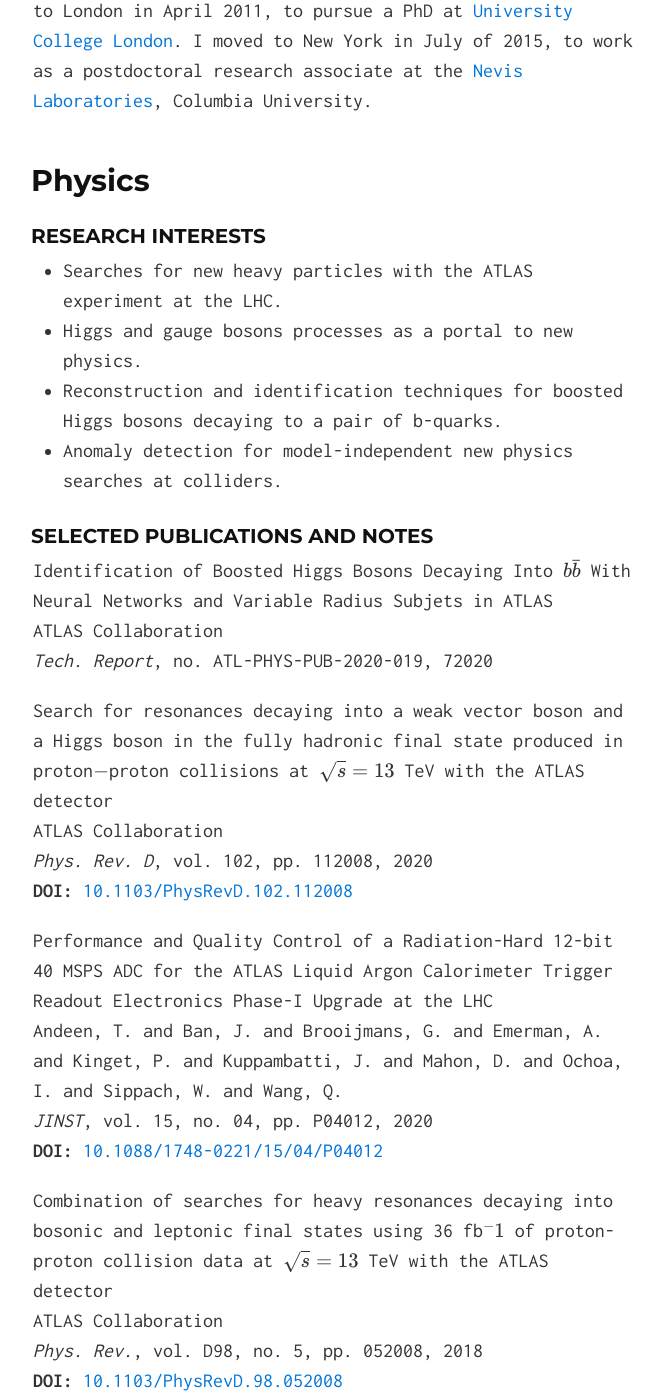
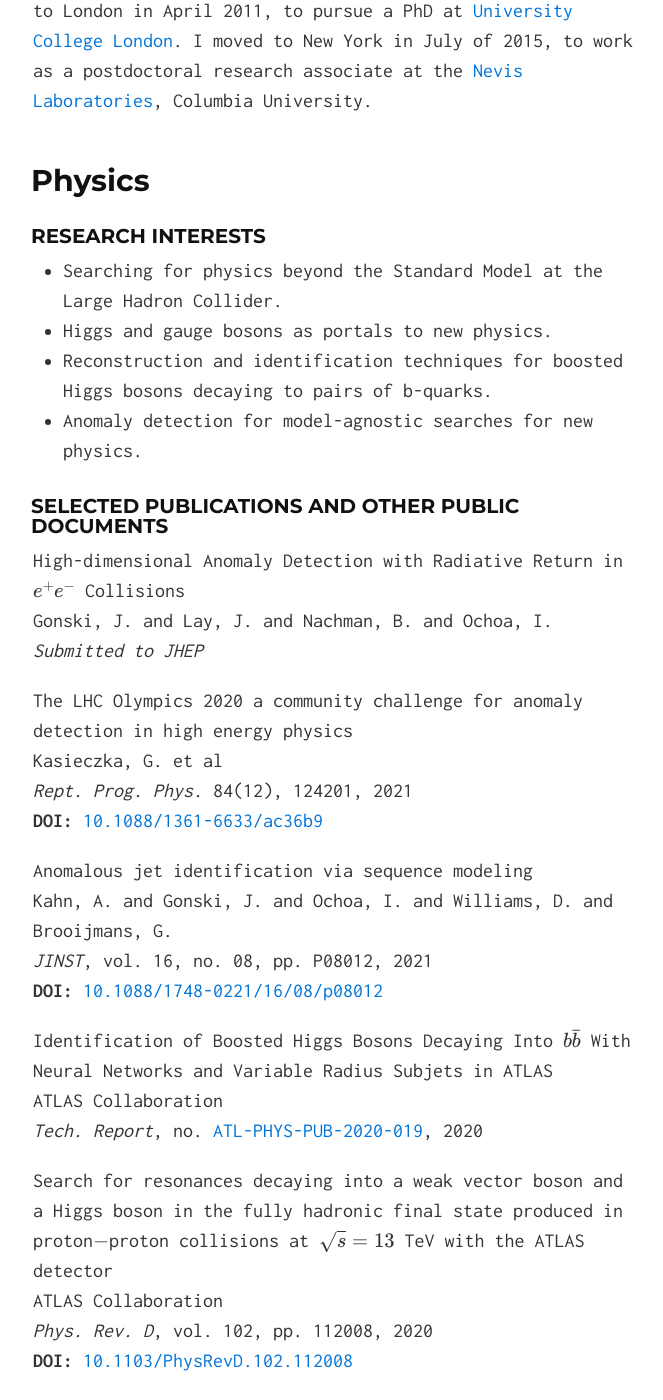
Before and after one commit to inesochoa/inesochoa.github.io, a Jekyll site: the page built from index.md, in a window 1280 px wide and 1400 px high, scrolled down 524 px. Shown: the whole window, without its empty margins (307-970 px from the left). Built offline with Jekyll 4.4.1, drawn with Linux system fonts in a browser that asks for light colours; formulas are drawn with MathJax 3; some of the changed text lies outside the part shown.

Commit message:
update Feb 2022

```diff
--- a/index.md
+++ b/index.md
@@ -15,23 +15,23 @@ In 2010, I completed my undergraduate studies in Physics at [Universidade de Coi
 ## Physics
 
 ### Research Interests
-* Searches for new heavy particles with the ATLAS experiment at the LHC.
-* Higgs and gauge bosons processes as a portal to new physics.
-* Reconstruction and identification techniques for boosted Higgs bosons decaying to a pair of b-quarks.
-* Anomaly detection for model-independent new physics searches at colliders.
+* Searching for physics beyond the Standard Model at the Large Hadron Collider.
+* Higgs and gauge bosons as portals to new physics.
+* Reconstruction and identification techniques for boosted Higgs bosons decaying to pairs of b-quarks.
+* Anomaly detection for model-agnostic searches for new physics.
 
 [comment]: #* Jet substructure ([Run 1 paper](https://arxiv.org/abs/1306.4945) and [Boosted H(bb) paper](https://arxiv.org/abs/1506.04973))
 [comment]: #* Higgs boson searches ([Run 1 VH(bb) paper](https://arxiv.org/abs/1409.6212))
 [comment]: #* Electronics upgrade of LAr calorimeter
 
-### Selected publications and notes
+### Selected publications and other public documents
 {% include_relative publist.md %}
 
 ### Teaching and Outreach
 
 * [Entrevista](https://observador.pt/2021/02/01/ines-a-procura-da-nova-fisica/) com o Observador sobre projecto La Caixa.
 * Instructor at the [Science Honours Program](http://www.columbia.edu/cu/shp/calendar.html) Particle Physics course.
-* Demonstrator at several ["Hands on Particle Physics"](http://physicsmasterclasses.org/) masterclasses in Coimbra and London.
+* Instructor at several ["Hands on Particle Physics"](http://physicsmasterclasses.org/) masterclasses in Coimbra and London.
 
 
 ## Music
@@ -43,4 +43,7 @@ In 2010, I completed my undergraduate studies in Physics at [Universidade de Coi
 ![o rapaz estranho]({{ site.url }}/assets/bass.jpg)
 
 ## Contact
-[iNSPIRE](https://inspirehep.net/authors/1079140)/[Linkedin](https://www.linkedin.com/in/inesochoa/)/[GitHub](https://github.com/miochoa)
+[iNSPIRE](https://inspirehep.net/authors/1079140)/[Linkedin](https://www.linkedin.com/in/inesochoa/)/[GitHub](https://github.com/inesochoa)
+
+
+Last modified: February 12, 2022
--- a/publist.md
+++ b/publist.md
@@ -1,14 +1,31 @@
+{:.paper}
+<span>High-dimensional Anomaly Detection with Radiative Return in $$e^{+}e^{-}$$ Collisions</span>{:.papertitle}
+<span>Gonski, J. and Lay, J. and Nachman, B. and Ochoa, I.</span>{:.authors}
+<span>_Submitted to JHEP_</span>{:.journal}
+
+{:.paper}
+<span>The LHC Olympics 2020 a community challenge for anomaly detection in high energy physics</span>{:.papertitle}
+<span>Kasieczka, G. et al</span>{:.authors}
+<span>_Rept. Prog. Phys._ 84(12), 124201, 2021</span>{:.journal}
+<span>**DOI:** [10.1088/1361-6633/ac36b9](https://doi.org/10.1088/1361-6633/ac36b9)</span>{:.doi}
+
+{:.paper}
+<span>Anomalous jet identification via sequence modeling</span>{:.papertitle}
+<span>Kahn, A. and Gonski, J. and Ochoa, I. and Williams, D. and Brooijmans, G.</span>{:.authors}
+<span>_JINST_, vol. 16, no. 08, pp. P08012, 2021</span>{:.journal}
+<span>**DOI:** [10.1088/1748-0221/16/08/p08012](https://doi.org/10.1088/1748-0221/16/08/p08012)</span>{:.doi}
+
 {:.paper}
 <span>Identification of Boosted Higgs Bosons Decaying Into
 $$b\bar{b}$$ With Neural Networks and Variable Radius Subjets
 in ATLAS</span>{:.papertitle}
 <span>ATLAS Collaboration</span>{:.authors}
-<span>_Tech. Report_, no. ATL-PHYS-PUB-2020-019, 72020</span>{:.journal}
+<span>_Tech. Report_, no. [ATL-PHYS-PUB-2020-019](https://atlas.web.cern.ch/Atlas/GROUPS/PHYSICS/PUBNOTES/ATL-PHYS-PUB-2020-019/), 2020</span>{:.journal}
 
 {:.paper}
 <span>Search for resonances decaying into a weak vector boson and a Higgs boson in the fully hadronic final state produced in proton$$-$$proton collisions at $$\sqrt{s} = 13$$ TeV with the ATLAS detector</span>{:.papertitle}
 <span>ATLAS Collaboration</span>{:.authors}
-<span>_Phys. Rev. D_, vol. 102, pp. 112008,  2020</span>{:.journal}
+<span>_Phys. Rev. D_, vol. 102, pp. 112008, 2020</span>{:.journal}
 <span>**DOI:** [10.1103/PhysRevD.102.112008](https://dx.doi.org/10.1103/PhysRevD.102.112008)</span>{:.doi}
 
 {:.paper}
@@ -16,7 +33,7 @@ in ATLAS</span>{:.papertitle}
 <span>Andeen, T. and Ban, J. and Brooijmans, G. and Emerman, A.
 and Kinget, P. and Kuppambatti, J. and Mahon, D. and
 Ochoa, I. and Sippach, W. and Wang, Q.</span>{:.authors}
-<span>_JINST_, vol. 15, no. 04, pp. P04012,  2020</span>{:.journal}
+<span>_JINST_, vol. 15, no. 04, pp. P04012, 2020</span>{:.journal}
 <span>**DOI:** [10.1088/1748-0221/15/04/P04012](https://dx.doi.org/10.1088/1748-0221/15/04/P04012)</span>{:.doi}
 
 {:.paper}
@@ -25,7 +42,7 @@ into bosonic and leptonic final states using
 36 fb$$^-1$$ of proton-proton collision data at
 $$\sqrt{s} = 13$$ TeV with the ATLAS detector</span>{:.papertitle}
 <span>ATLAS Collaboration</span>{:.authors}
-<span>_Phys. Rev._, vol. D98, no. 5, pp. 052008,  2018</span>{:.journal}
+<span>_Phys. Rev._, vol. D98, no. 5, pp. 052008, 2018</span>{:.journal}
 <span>**DOI:** [10.1103/PhysRevD.98.052008](https://dx.doi.org/10.1103/PhysRevD.98.052008)</span>{:.doi}
 
 {:.paper}
@@ -33,7 +50,7 @@ $$\sqrt{s} = 13$$ TeV with the ATLAS detector</span>{:.papertitle}
 a new particle $$X$$ in the $$XH \to qqbb$$ final state with
 the ATLAS detector</span>{:.papertitle}
 <span>ATLAS Collaboration</span>{:.authors}
-<span>_Phys. Lett._, vol. B779, pp. 24-45,  2018</span>{:.journal}
+<span>_Phys. Lett._, vol. B779, pp. 24-45, 2018</span>{:.journal}
 <span>**DOI:** [10.1016/j.physletb.2018.01.042](https://dx.doi.org/10.1016/j.physletb.2018.01.042)</span>{:.doi}
 
 {:.paper}
@@ -41,7 +58,7 @@ the ATLAS detector</span>{:.papertitle}
 detector using $$  t \overline{t} $$ events at $$ \sqrt{s}=13 $$
 TeV</span>{:.papertitle}
 <span>ATLAS Collaboration</span>{:.authors}
-<span>_JHEP_, vol. 08, pp. 089,  2018</span>{:.journal}
+<span>_JHEP_, vol. 08, pp. 089, 2018</span>{:.journal}
 <span>**DOI:** [10.1007/JHEP08(2018)089](https://dx.doi.org/10.1007/JHEP08(2018)089)</span>{:.doi}
 
 {:.paper}
@@ -51,7 +68,7 @@ $$q\bar{q}^(\prime)b\bar{b}$$ final state in $$pp$$
 collisions at $$\sqrt{s} = 13$$ TeV with the ATLAS
 detector</span>{:.papertitle}
 <span>ATLAS Collaboration</span>{:.authors}
-<span>_Phys. Lett._, vol. B774, pp. 494-515,  2017</span>{:.journal}
+<span>_Phys. Lett._, vol. B774, pp. 494-515, 2017</span>{:.journal}
 <span>**DOI:** [10.1016/j.physletb.2017.09.066](https://dx.doi.org/10.1016/j.physletb.2017.09.066)</span>{:.doi}
 
 {:.paper}
@@ -61,15 +78,15 @@ and a Higgs boson in the $$\ell^+ \ell^- b\bar b$$, $$\ell
 $$pp$$ collisions at $$\sqrt s = 13$$ TeV with the ATLAS
 detector</span>{:.papertitle}
 <span>ATLAS Collaboration</span>{:.authors}
-<span>_Phys. Lett._, vol. B765, pp. 32-52,  2017</span>{:.journal}
+<span>_Phys. Lett._, vol. B765, pp. 32-52, 2017</span>{:.journal}
 <span>**DOI:** [10.1016/j.physletb.2016.11.045](https://dx.doi.org/10.1016/j.physletb.2016.11.045)</span>{:.doi}
 
 {:.paper}
 <span>Boosted Higgs $$ \rightarrow  b\bar{b}$$ in vector-boson
 associated production at 14 TeV</span>{:.papertitle}
-<span>Butterworth, Jonathan M. and Ochoa, Inês and Scanlon,
-Tim</span>{:.authors}
-<span>_Eur. Phys. J._, vol. C75, no. 8, pp. 366,  2015</span>{:.journal}
+<span>Butterworth, J. M. and Ochoa, I. and Scanlon,
+T.</span>{:.authors}
+<span>_Eur. Phys. J._, vol. C75, no. 8, pp. 366, 2015</span>{:.journal}
 <span>**DOI:** [10.1140/epjc/s10052-015-3592-5](https://dx.doi.org/10.1140/epjc/s10052-015-3592-5)</span>{:.doi}
 
 {:.paper}
@@ -77,7 +94,7 @@ Tim</span>{:.authors}
 Higgs boson in associated $$(W/Z)H$$ production with the
 ATLAS detector</span>{:.papertitle}
 <span>ATLAS Collaboration</span>{:.authors}
-<span>_JHEP_, vol. 1501, pp. 069,  2015</span>{:.journal}
+<span>_JHEP_, vol. 1501, pp. 069, 2015</span>{:.journal}
 <span>**DOI:** [10.1007/JHEP01(2015)069](https://dx.doi.org/10.1007/JHEP01(2015)069)</span>{:.doi}
 
 {:.paper}
@@ -85,5 +102,5 @@ ATLAS detector</span>{:.papertitle}
 jets in proton-proton collisions at $$\sqrt{s}$$ = 7 TeV
 using the ATLAS detector</span>{:.papertitle}
 <span>ATLAS Collaboration</span>{:.authors}
-<span>_JHEP_, vol. 09, pp. 076,  2013</span>{:.journal}
+<span>_JHEP_, vol. 09, pp. 076, 2013</span>{:.journal}
 <span>**DOI:** [10.1007/JHEP09(2013)076](https://dx.doi.org/10.1007/JHEP09(2013)076)</span>{:.doi}
```
Also changed, not shown: other parts of index.md (+2 -2 lines).
